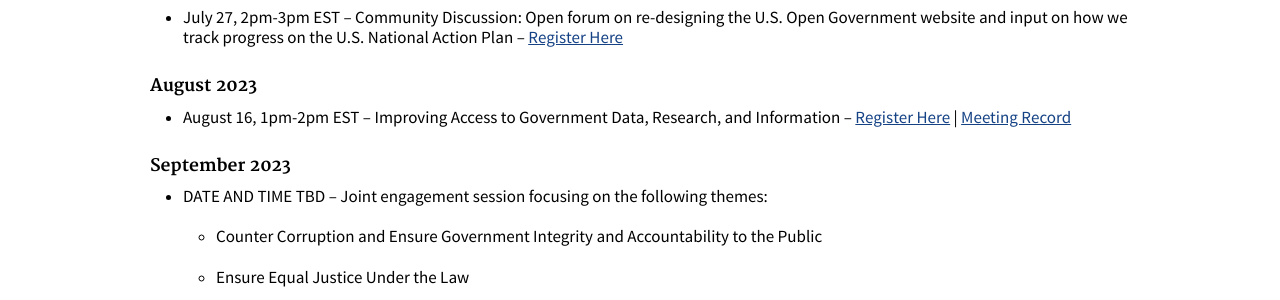
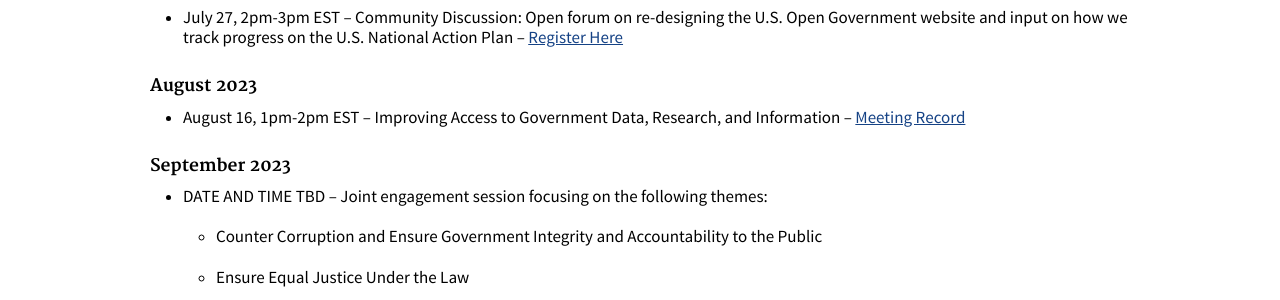
Before and after one commit to GSA/open.usa.gov, a Jekyll site: the page built from pages/meeting/2023-public-engagement-schedule.md, in a window 1280 px wide. Shown: the part 697-997 px from the top of the page. Built offline with Jekyll 4.4.1, drawn with Linux system fonts in a browser that asks for light colours.

Commit message:
Remove Aug registration link from schedule page

```diff
--- a/pages/meeting/2023-public-engagement-schedule.md
+++ b/pages/meeting/2023-public-engagement-schedule.md
@@ -20,7 +20,7 @@ Registration information for these events will be posted here in the weeks leadi
 
 
 #### August 2023
-* August 16, 1pm-2pm EST – Improving Access to Government Data, Research, and Information – [Register Here](https://gsa.zoomgov.com/meeting/register/vJIsdO-sqzsoE_G_AP1spjsTo4BElLp9FTY) \| [Meeting Record](https://open.usa.gov/meeting/august-2023-public-engagement-improving-access-to-government-data-research-and-information/)
+* August 16, 1pm-2pm EST – Improving Access to Government Data, Research, and Information – [Meeting Record](https://open.usa.gov/meeting/august-2023-public-engagement-improving-access-to-government-data-research-and-information/)
 
 
 #### September 2023
```
